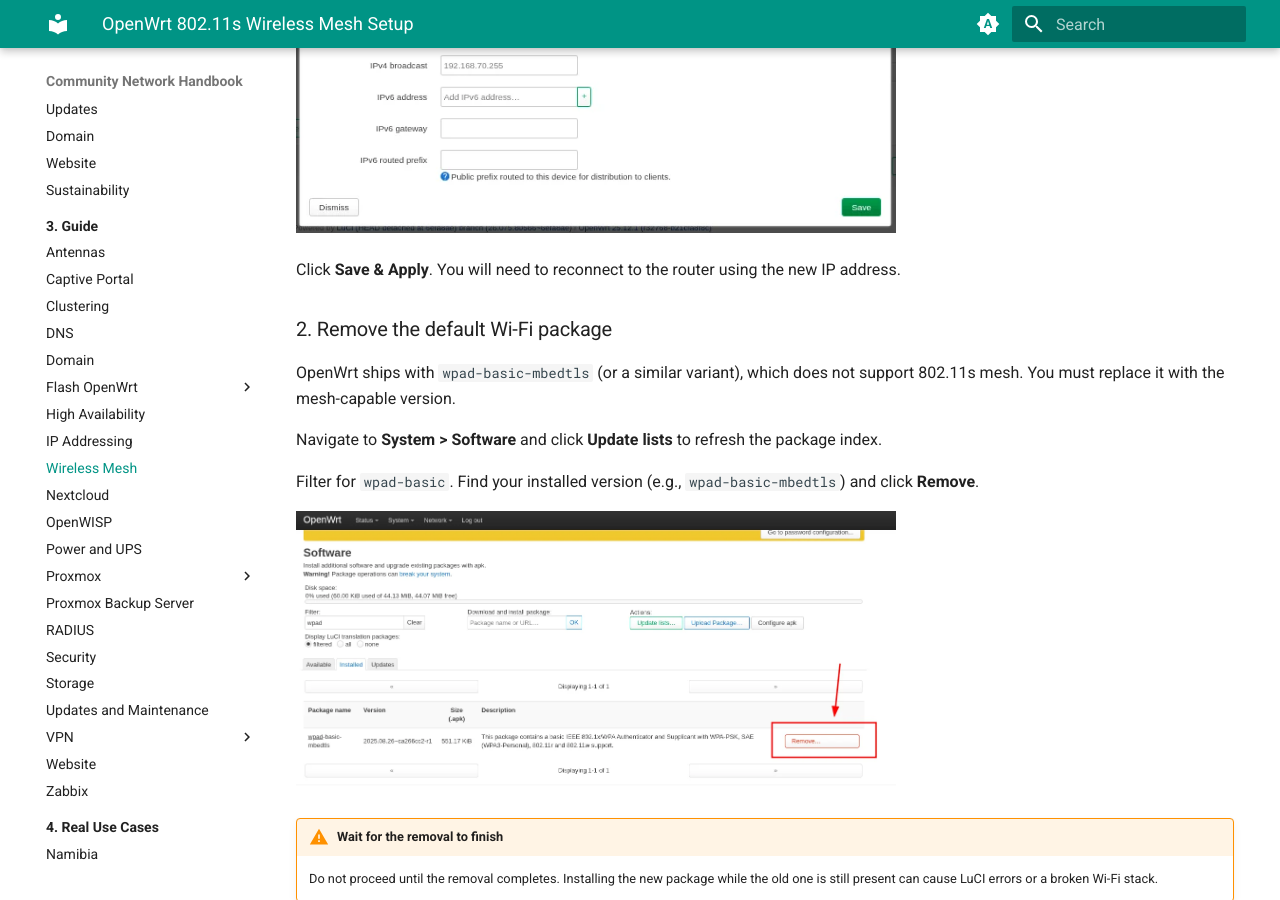
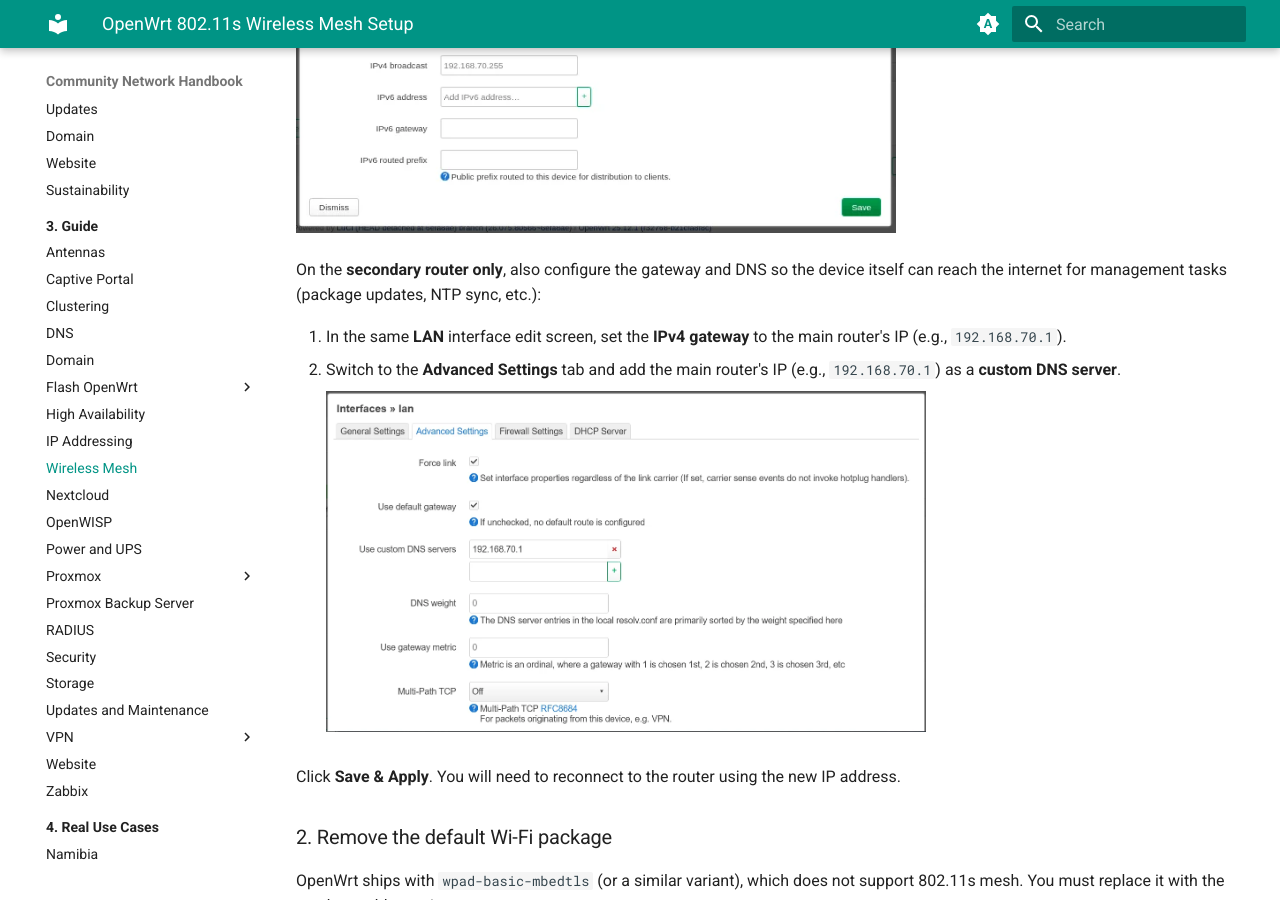
Before and after one commit to aucoop/Community-Network-Handbook, an MkDocs documentation site: the page built from docs/3-Guide/Wireless-Mesh/index.md, in a window 1280 px wide and 900 px high, scrolled down 1984 px. Built offline with MkDocs 1.6.1 and Material for MkDocs 9.7.7, drawn with Linux system fonts in a browser that asks for light colours.

Commit message:
Bug Fix: OpenWrt 802.11s Wireless Mesh Setup Adding gateway and DNS

```diff
--- a/docs/3-Guide/Wireless-Mesh/index.md
+++ b/docs/3-Guide/Wireless-Mesh/index.md
@@ -50,6 +50,13 @@
 Go to **Network > Interfaces** and edit the **LAN** interface. Change the **IPv4 address** to fit your main subnet. For example, if the main router is `192.168.70.1`, set the secondary router to `192.168.70.3`.
 
 ![LuCI LAN interface showing the IPv4 address field set to a new IP](images/Wireless-Mesh-set-lan-ip.webp){ width="600" }
+
+On the **secondary router only**, also configure the gateway and DNS so the device itself can reach the internet for management tasks (package updates, NTP sync, etc.):
+
+1. In the same **LAN** interface edit screen, set the **IPv4 gateway** to the main router's IP (e.g., `192.168.70.1`).
+2. Switch to the **Advanced Settings** tab and add the main router's IP (e.g., `192.168.70.1`) as a **custom DNS server**.
+
+    ![LuCI LAN interface showing custom DNS server fields](images/Wireless-Mesh-set-dns.webp){ width="600" }
 
 Click **Save & Apply**. You will need to reconnect to the router using the new IP address.
 
```
Also changed, not shown: docs/3-Guide/Wireless-Mesh/images/Wireless-Mesh-set-dns.webp (added).
